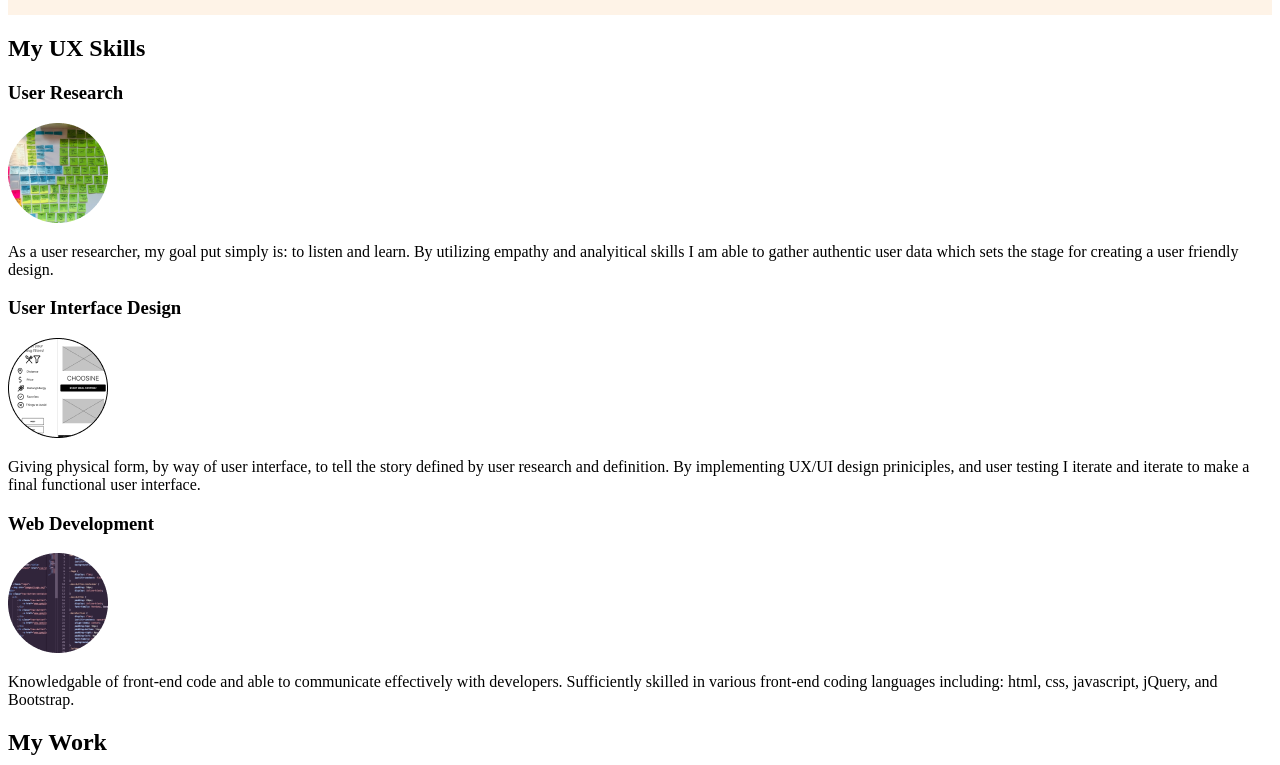
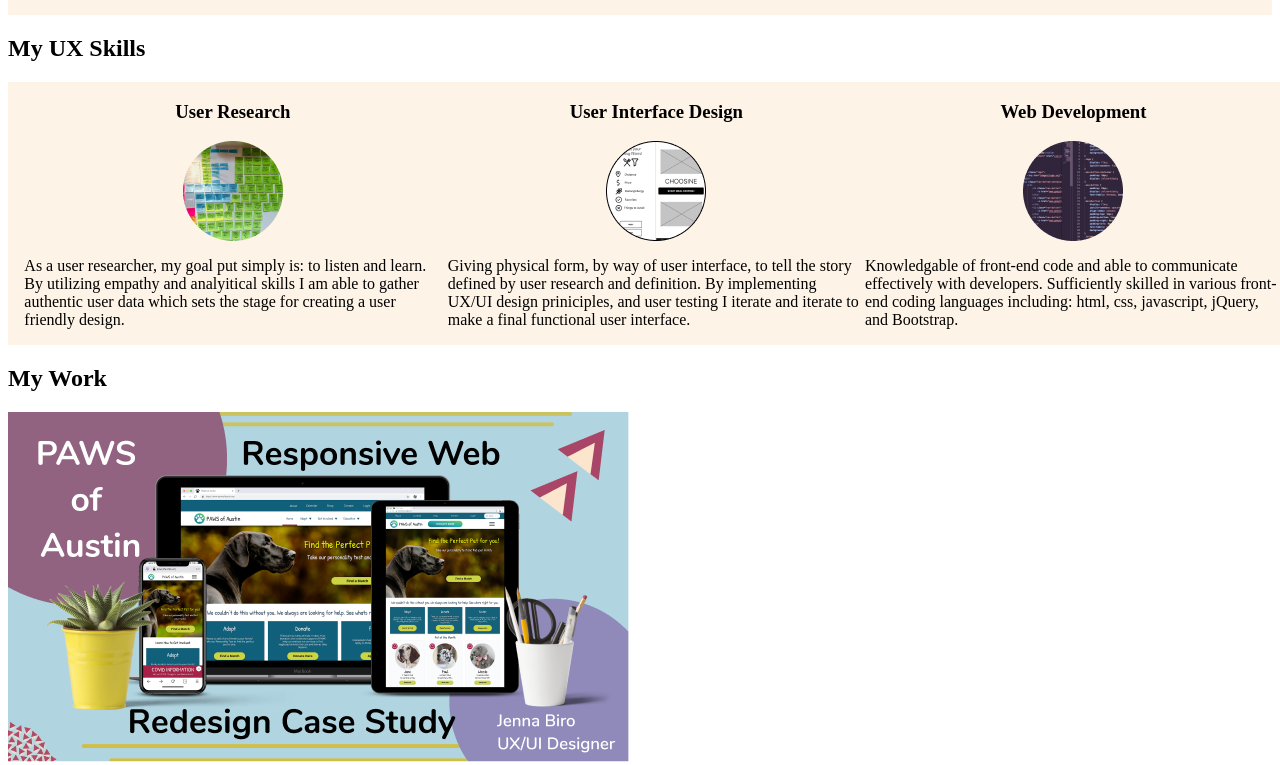
Before and after one commit to jennachair/UX_UI_HW_18, a plain HTML site: page index.html in a window 1280 px wide. Shown: the part 771-1536 px from the top of the page. Drawn offline with Linux system fonts and the light colour scheme.

Commit message:
css my skills

```diff
--- a/css/style.css
+++ b/css/style.css
@@ -53,6 +53,40 @@ nav {
     background-color: rgb(213, 194, 95);
     transform: translate(80%, 40%);
 }
+/* <!--  My UX Skills section coded using CSS flex --> */
+h1 {
+
+}
+.flexContainer {
+    display: flex;
+    width: 100%;
+    flex-direction: row;
+    background-color: rgb(254, 243, 231);
+    justify-content: space-between;
+    flex-wrap: wrap;
+    margin: 0;
+    padding: 0 10px;
+}
+.userResearch {
+    display: flex;
+    width: 33%;
+    flex-flow: column wrap;
+    align-items: center;
+    margin: auto;
+}
+.uiDesign {
+    display: flex;
+    width: 33%;
+    flex-flow: column wrap;
+    align-items: center;
+}
+.webDevelopment {
+    display: flex;
+    width: 33%;
+    flex-flow: column wrap;
+    align-items: center;
+}
+
 footer {
     display: flex;
     justify-content: center;
--- a/index.html
+++ b/index.html
@@ -46,15 +46,21 @@
     <section class="mySkills">
         <h1>My UX Skills</h1>
         <div class="flexContainer">
-            <div> <h3>User Research</h3></div>
-            <div> <img src="images/research_skills.png" alt="User Research Skills"></div>
-            <div> <p>As a user researcher, my goal put simply is: to listen and learn. By utilizing empathy and analyitical skills I am able to gather authentic user data which sets the stage for creating a user friendly design.</p></div>
-            <div> <h3>User Interface Design</h3></div>
-            <div> <img src="images/UI_skills.png" alt="User Interface Skills"></div>
-            <div> <p>Giving physical form, by way of user interface, to tell the story defined by user research and definition. By implementing UX/UI design priniciples, and user testing I iterate and iterate to make a final functional user interface.</p></div>
-            <div> <h3>Web Development</h3></div>
-            <div> <img src="images/development_skills.png" alt="Web Development Skills"></div>
-            <div> <p>Knowledgable of front-end code and able to communicate effectively with developers. Sufficiently skilled in various front-end coding languages including: html, css, javascript, jQuery, and Bootstrap.</p></div>
+            <div class="userResearch">
+                <h3>User Research</h3>
+                <img src="images/research_skills.png" alt="User Research Skills">
+                <p>As a user researcher, my goal put simply is: to listen and learn. By utilizing empathy and analyitical skills I am able to gather authentic user data which sets the stage for creating a user friendly design.</p>
+            </div>
+            <div class="uiDesign">
+                <h3>User Interface Design</h3>
+                <img src="images/UI_skills.png" alt="User Interface Skills">
+                <p>Giving physical form, by way of user interface, to tell the story defined by user research and definition. By implementing UX/UI design priniciples, and user testing I iterate and iterate to make a final functional user interface.</p>
+            </div>
+            <div class="webDevelopment">
+                <h3>Web Development</h3>
+                <img src="images/development_skills.png" alt="Web Development Skills">
+                <p>Knowledgable of front-end code and able to communicate effectively with developers. Sufficiently skilled in various front-end coding languages including: html, css, javascript, jQuery, and Bootstrap.</p>
+            </div>
         </div>
     </section>
 
```
